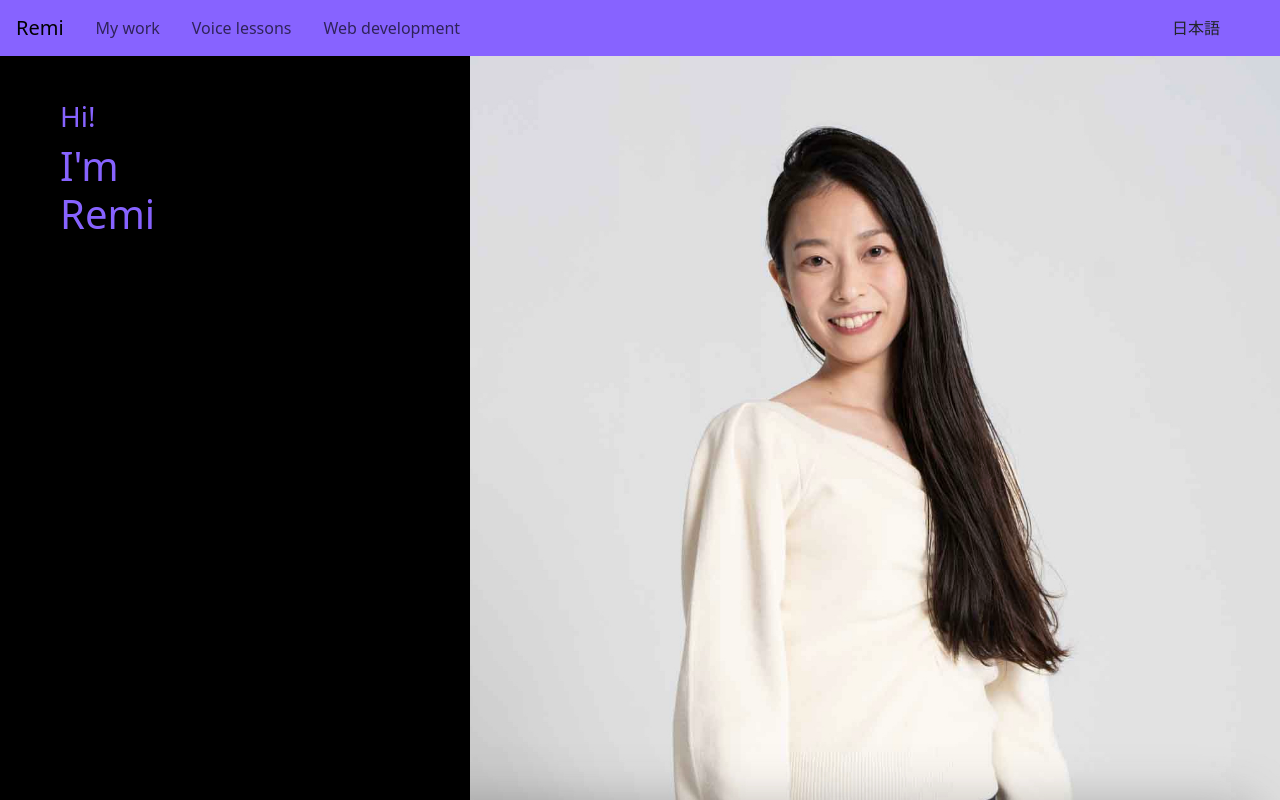
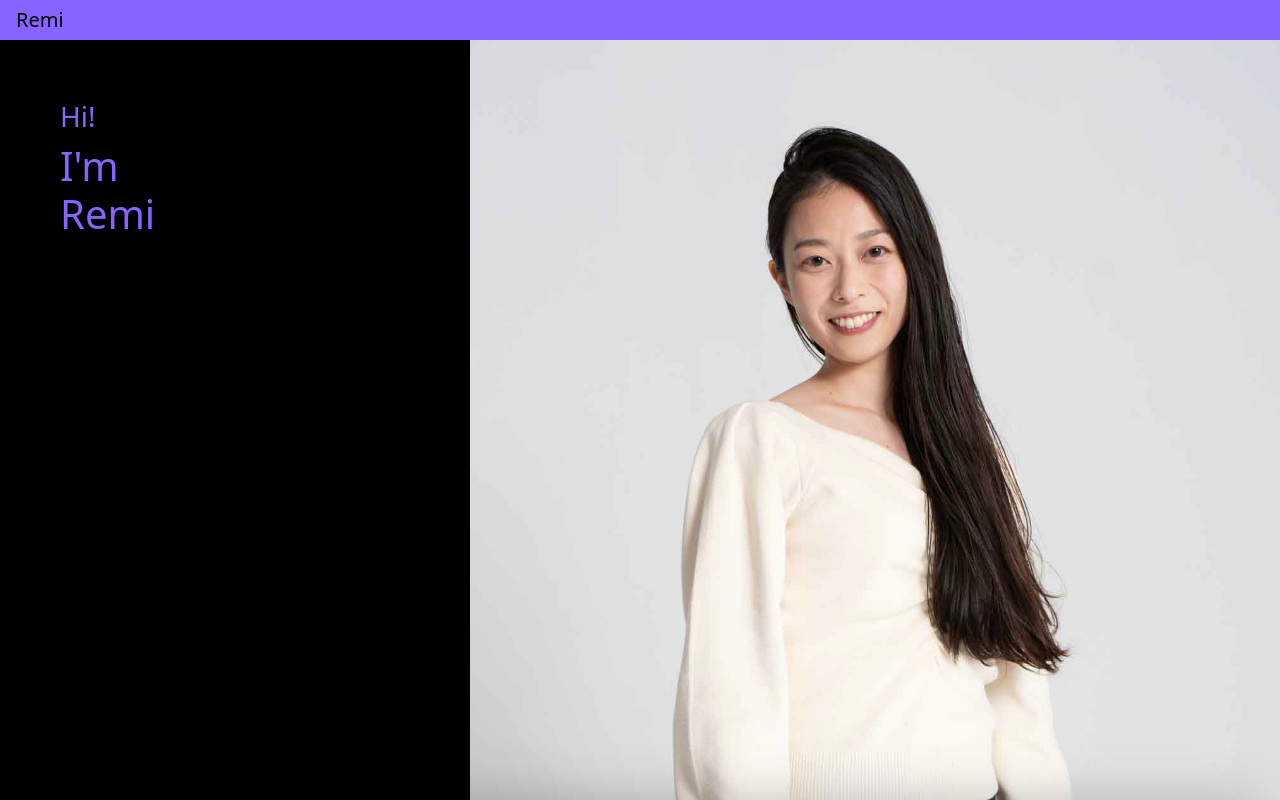
Before and after one commit to remiyamazaki03/remi, a React (Create React App) app: page / in a window 1280 px wide. Shown: the top 800 px of the page. Built offline with nearby package versions, Linux system fonts and the light colour scheme.

Commit message:
update navbar.js (bootstrap 5.3)

```diff
--- a/src/Navbar.js
+++ b/src/Navbar.js
@@ -9,16 +9,16 @@ export default function Navbar() {
       <button
         className="navbar-toggler"
         type="button"
-        data-toggle="collapse"
-        data-target="#navbarNav"
-        aria-controls="navbarNav"
+        data-bs-toggle="collapse"
+        data-bs-target="#navbarToggleExternalContent"
+        aria-controls="navbarToggleExternalContent"
         aria-expanded="false"
         aria-label="Toggle navigation"
       >
         <span className="navbar-toggler-icon"></span>
       </button>
-      <div className="collapse navbar-collapse" id="navbarNav">
-        <ul className="navbar-nav me-auto">
+      <div className="collapse" id="navbarToggleExternalContent">
+        <ul className="navbar-nav">
           <li className="nav-item mx-0">
             <Link className="nav-link" to="/pages/performance">
               My work
```
